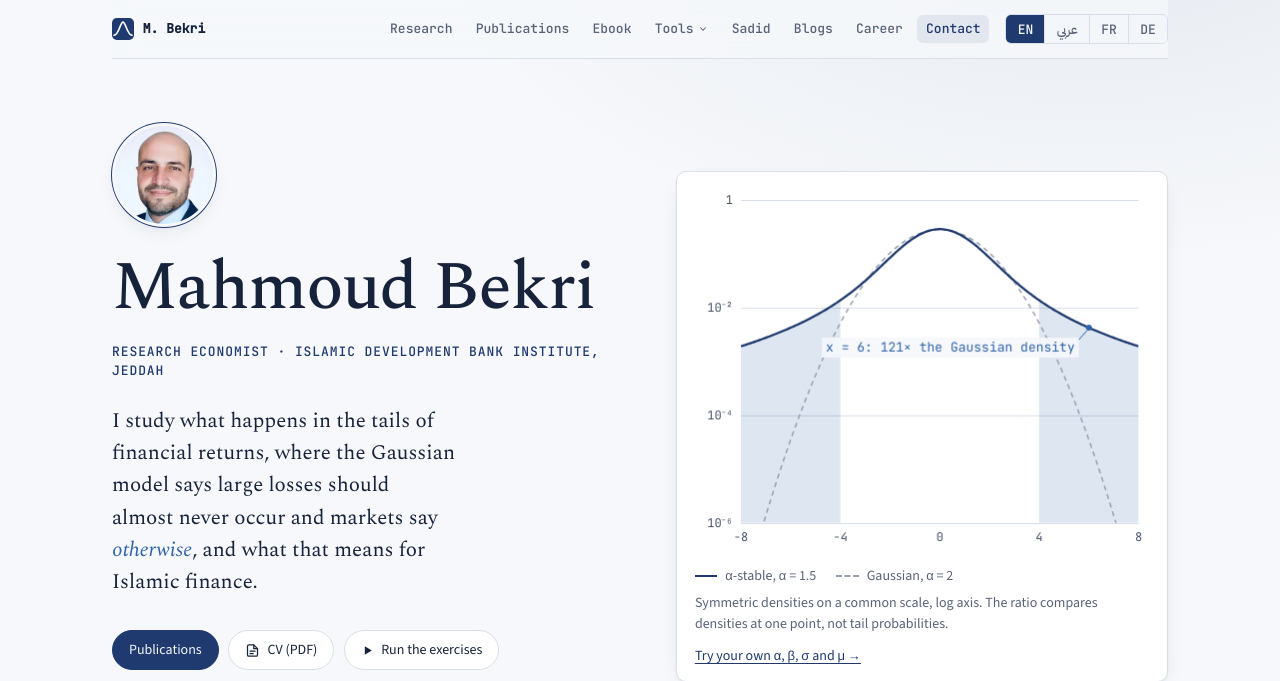
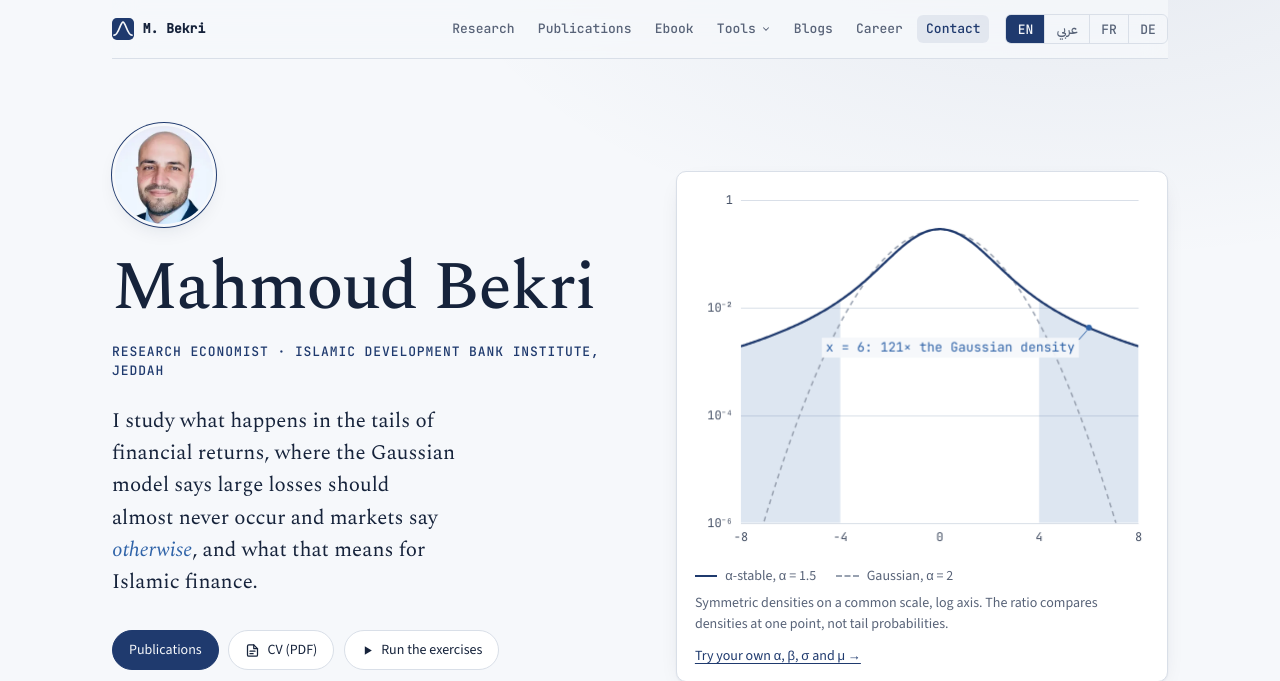
Before and after one commit to MahBekri/mahbekri.github.io, a plain HTML site: page index.html in a window 1280 px wide. Shown: the top 681 px of the page. Drawn offline with nearby package versions, Linux system fonts and the light colour scheme.

Commit message:
Personal site: remove the Sadid link from the navigation menu (#44)
Claude-Session: https://claude.ai/code/session_01HynrSnFSfdpYsbzpBhYrgA

Co-authored-by: Claude <noreply@anthropic.com>

```diff
--- a/index.html
+++ b/index.html
@@ -482,7 +482,6 @@ html[lang="ar"] .bt { font-size: var(--t-item); line-height: 1.7; }
         <a href="#publications" data-i18n="navPubs">Publications</a>
         <a href="book/" data-i18n="navEbook">Ebook</a>
         <div class="navgroup"><button type="button" class="navgroup-btn" aria-expanded="false" aria-controls="tools-list"><span data-i18n="navTools">Tools</span><svg width="10" height="10" viewBox="0 0 24 24" aria-hidden="true"><path d="M6 9l6 6 6-6" stroke="currentColor" stroke-width="2.5" fill="none" stroke-linecap="round"/></svg></button><div class="navgroup-list" id="tools-list"><a href="explorer/" data-i18n="navExplorer">Stable laws</a><a href="portal/" data-i18n="navPortal">Portal</a></div></div>
-        <a href="sadid/">Sadid</a>
         <a href="#blog" data-i18n="navBlog">Blogs</a>
         <a href="#path" data-i18n="navPath">Career</a>
         <a href="#contact" data-i18n="navContact">Contact</a>
```
